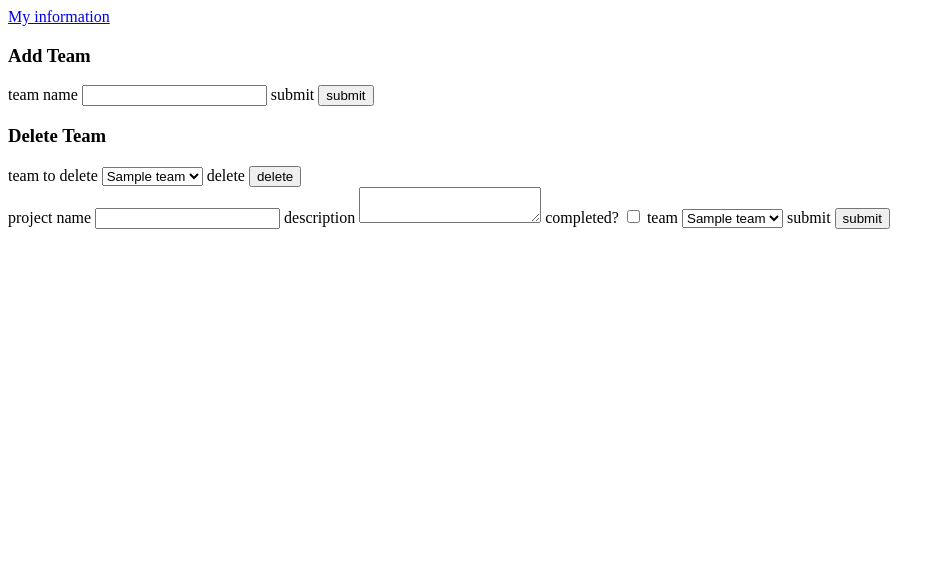
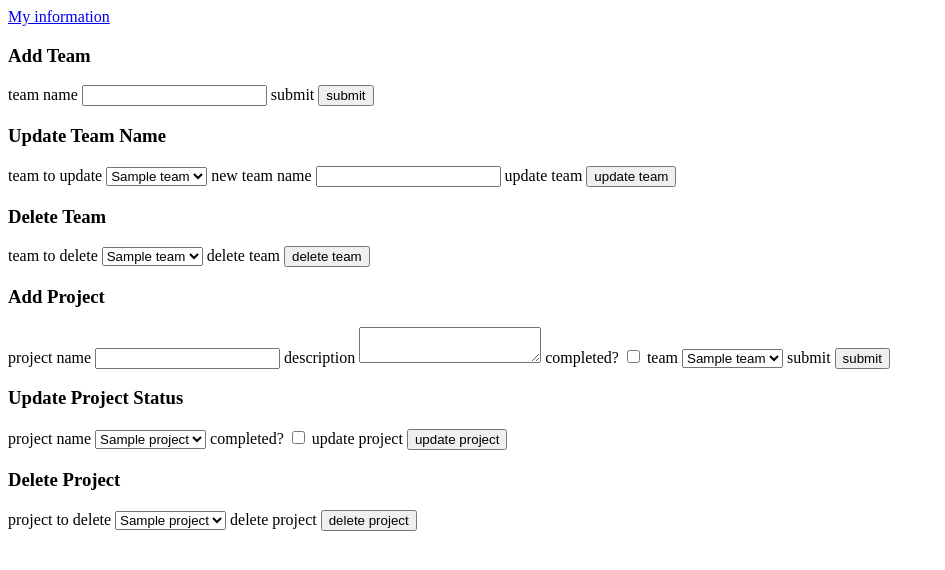
Before and after one commit to jsycheung/python-unit-4, a Flask app: page / in a window 1280 px wide. Shown: the top 570 px of the page, without its empty margins (0-945 px from the left). Run offline with Flask 3, Linux system fonts and the light colour scheme; tables that the repository leaves empty hold one stand-in row (values such as "Sample post").

Commit message:
completed

```diff
--- a/forms.py
+++ b/forms.py
@@ -7,10 +7,17 @@ class TeamForm(FlaskForm):
     submit = SubmitField("submit")
 
 class DeleteTeamForm(FlaskForm):
-    team_delete_selection = SelectField("team to delete")
-    submit = SubmitField("delete")
+    team_delete_selection = SelectField("team to delete", validators=[DataRequired()])
+    submit = SubmitField("delete team")
     def update_delete_teams(self, teams):
         self.team_delete_selection.choices = [(team.id, team.team_name) for team in teams]
+
+class UpdateTeamForm(FlaskForm):
+    team_selection = SelectField("team to update", validators=[DataRequired()])
+    new_team_name = StringField("new team name", validators=[DataRequired(), Length(min=4, max=255)])
+    submit = SubmitField("update team")
+    def update_team_names(self, teams):
+        self.team_selection.choices = [(team.id, team.team_name) for team in teams]
 
 class ProjectForm(FlaskForm):
     project_name = StringField("project name", validators=[DataRequired(), Length(min=4, max=255)])
@@ -18,6 +25,18 @@ class ProjectForm(FlaskForm):
     completed = BooleanField("completed?")
     team_selection = SelectField("team")
     submit = SubmitField("submit")
-
     def update_teams(self, teams):
         self.team_selection.choices = [(team.id, team.team_name) for team in teams]
+
+class UpdateProjectForm(FlaskForm):
+    project_selection = SelectField("project name", validators=[DataRequired()])
+    completed = BooleanField("completed?")
+    submit = SubmitField("update project")
+    def update_projects(self, projects):
+        self.project_selection.choices = [(project.id, project.project_name) for project in projects]
+
+class DeleteProjectForm(FlaskForm):
+    project_selection = SelectField("project to delete", validators=[DataRequired()])
+    submit = SubmitField("delete project")
+    def update_projects(self, projects):
+        self.project_selection.choices = [(project.id, project.project_name) for project in projects]
--- a/server.py
+++ b/server.py
@@ -1,5 +1,5 @@
 from flask import Flask, render_template, redirect, url_for
-from forms import TeamForm, DeleteTeamForm, ProjectForm
+from forms import TeamForm, DeleteTeamForm, ProjectForm, DeleteProjectForm, UpdateTeamForm, UpdateProjectForm
 from model import db, User, Team, Project, connect_to_db
 
 user_id = 1 #hard code user id
@@ -7,23 +7,34 @@ user_id = 1 #hard code user id
 app = Flask(__name__)
 app.secret_key = "keep this secret"
 
+def get_team_project_list():
+    team_list = User.query.get(user_id).teams
+    project_list = []
+    for team in team_list:
+        for project in team.projects:
+            project_list.append(project)
+    return team_list, project_list
+
 
 @app.route("/")
 def home():
     team_form = TeamForm()
     delete_team_form = DeleteTeamForm()
+    update_team_form = UpdateTeamForm()
     project_form = ProjectForm()
+    delete_project_form = DeleteProjectForm()
+    update_project_form = UpdateProjectForm()
     delete_team_form.update_delete_teams(User.query.get(user_id).teams)
+    update_team_form.update_team_names(User.query.get(user_id).teams)
     project_form.update_teams(User.query.get(user_id).teams)
-    return render_template("home.html", team_form=team_form, delete_team_form=delete_team_form, project_form=project_form)
+    _, project_list = get_team_project_list()
+    delete_project_form.update_projects(project_list)
+    update_project_form.update_projects(project_list)
+    return render_template("home.html", team_form=team_form, delete_team_form=delete_team_form, update_team_form=update_team_form, project_form=project_form, delete_project_form=delete_project_form, update_project_form=update_project_form)
 
 @app.route("/info")
 def info():
-    team_list = User.query.get(user_id).teams
-    project_list = []
-    for team in team_list:
-        for project in team.projects:
-            project_list.append(project)
+    team_list, project_list = get_team_project_list()
     return render_template("info.html", team_list=team_list, project_list=project_list)
 
 @app.route("/add-team", methods=["POST"])
@@ -38,15 +49,33 @@ def add_team():
     else:
         return redirect(url_for("home"))
 
-@app.route("/delete-team")
+@app.route("/update-team", methods=["POST"])
+def update_team():
+    update_team_form = UpdateTeamForm()
+    update_team_form.update_team_names(User.query.get(user_id).teams)
+    if update_team_form.validate_on_submit():
+        new_team_name = update_team_form.new_team_name.data
+        team_id = update_team_form.team_selection.data
+        team_to_update = Team.query.filter_by(id=team_id).first()
+        team_to_update.team_name = new_team_name
+        db.session.add(team_to_update)
+        db.session.commit()
+        return redirect(url_for("home"))
+    else:
+        return redirect(url_for("home"))
+
+@app.route("/delete-team", methods=["POST"])
 def delete_team():
     delete_team_form = DeleteTeamForm()
     delete_team_form.update_delete_teams(User.query.get(user_id).teams)
-    delete_team_id = delete_team_form.team_delete_selection.data
-    team_to_delete = Team.query.filter_by(id=delete_team_id).first()
-    db.session.delete(team_to_delete)
-    db.session.commit()
-    return redirect(url_for('home'))
+    if delete_team_form.validate_on_submit():
+        delete_team_id = delete_team_form.team_delete_selection.data
+        team_to_delete = Team.query.filter_by(id=delete_team_id).first()
+        db.session.delete(team_to_delete)
+        db.session.commit()
+        return redirect(url_for('home'))
+    else:
+        return redirect(url_for('home'))
 
 
 
@@ -68,6 +97,37 @@ def add_project():
     else:
         return redirect(url_for("home"))
 
+@app.route("/update-project", methods=["POST"])
+def update_project():
+    update_project_form = UpdateProjectForm()
+    _, project_list = get_team_project_list()
+    update_project_form.update_projects(project_list)
+
+    if update_project_form.validate_on_submit():
+        project_id = update_project_form.project_selection.data
+        project_to_update = Project.query.filter_by(id=project_id).first()
+        project_to_update.completed = update_project_form.completed.data
+        db.session.add(project_to_update)
+        db.session.commit()
+        return redirect(url_for("home"))
+    else:
+        return redirect(url_for("home"))
+
+@app.route("/delete-project", methods=["POST"])
+def delete_project():
+    delete_project_form = DeleteProjectForm()
+    team_list, project_list = get_team_project_list()
+    delete_project_form.update_projects(project_list)
+
+    if delete_project_form.validate_on_submit():
+        project_id = delete_project_form.project_selection.data
+        project_to_delete = Project.query.filter_by(id=project_id).first()
+        db.session.delete(project_to_delete)
+        db.session.commit()
+        return redirect(url_for('home'))
+    else:
+        return redirect(url_for('home'))
+
 if __name__ == "__main__":
     connect_to_db(app)
     app.run(debug=True)
--- a/templates/home.html
+++ b/templates/home.html
@@ -19,8 +19,20 @@
         </form>
     </div>
     <div class="form-container">
+        <h3>Update Team Name</h3>
+        <form action="{{ url_for('update_team') }}" method="POST">
+            {{ update_team_form.csrf_token() }}
+            {{ update_team_form.team_selection.label }}
+            {{ update_team_form.team_selection }}
+            {{ update_team_form.new_team_name.label }}
+            {{ update_team_form.new_team_name }}
+            {{ update_team_form.submit.label }}
+            {{ update_team_form.submit }}
+        </form>
+    </div>
+    <div class="form-container">
         <h3>Delete Team</h3>
-        <form action="{{ url_for('delete_team') }}">
+        <form action="{{ url_for('delete_team') }}" method="POST">
             {{ delete_team_form.csrf_token() }}
             {{ delete_team_form.team_delete_selection.label }}
             {{ delete_team_form.team_delete_selection }}
@@ -28,7 +40,9 @@
             {{ delete_team_form.submit }}
         </form>
     </div>
+
     <div class="form-container">
+        <h3>Add Project</h3>
         <form action="{{ url_for('add_project') }}" method="POST">
             {{ project_form.csrf_token() }}
             {{ project_form.project_name.label }}
@@ -43,5 +57,27 @@
             {{ project_form.submit }}
         </form>
     </div>
+    <div class="form-container">
+        <h3>Update Project Status</h3>
+        <form action="{{ url_for('update_project') }}" method="POST">
+            {{ update_project_form.csrf_token() }}
+            {{ update_project_form.project_selection.label }}
+            {{ update_project_form.project_selection }}
+            {{ update_project_form.completed.label }}
+            {{ update_project_form.completed }}
+            {{ update_project_form.submit.label }}
+            {{ update_project_form.submit }}
+        </form>
+    </div>
+    <div class="form-container">
+        <h3>Delete Project</h3>
+        <form action="{{ url_for('delete_project') }}" method="POST">
+            {{ delete_project_form.csrf_token() }}
+            {{ delete_project_form.project_selection.label }}
+            {{ delete_project_form.project_selection }}
+            {{ delete_project_form.submit.label }}
+            {{ delete_project_form.submit }}
+        </form>
+    </div>
 </body>
 </html>
```
